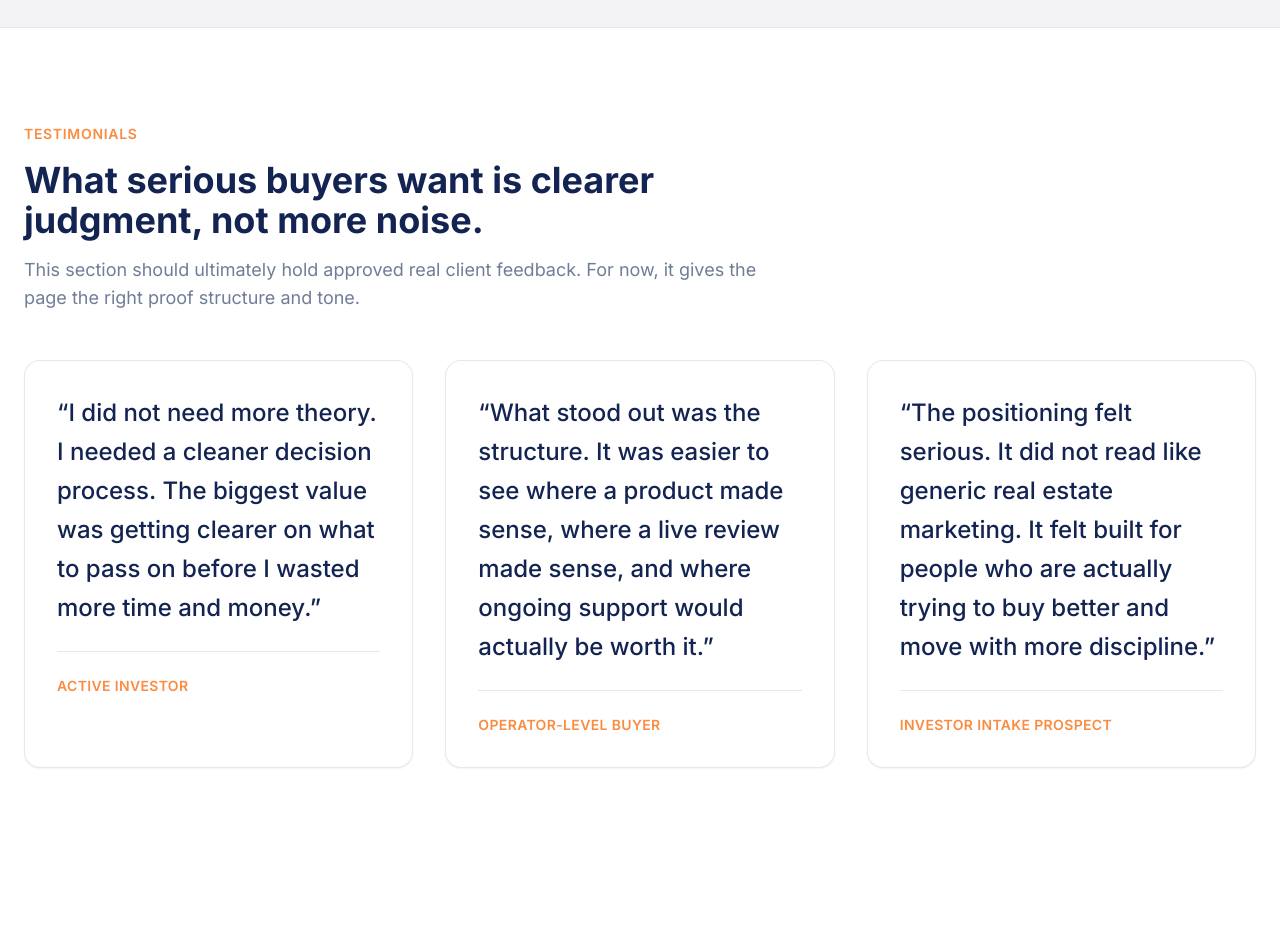
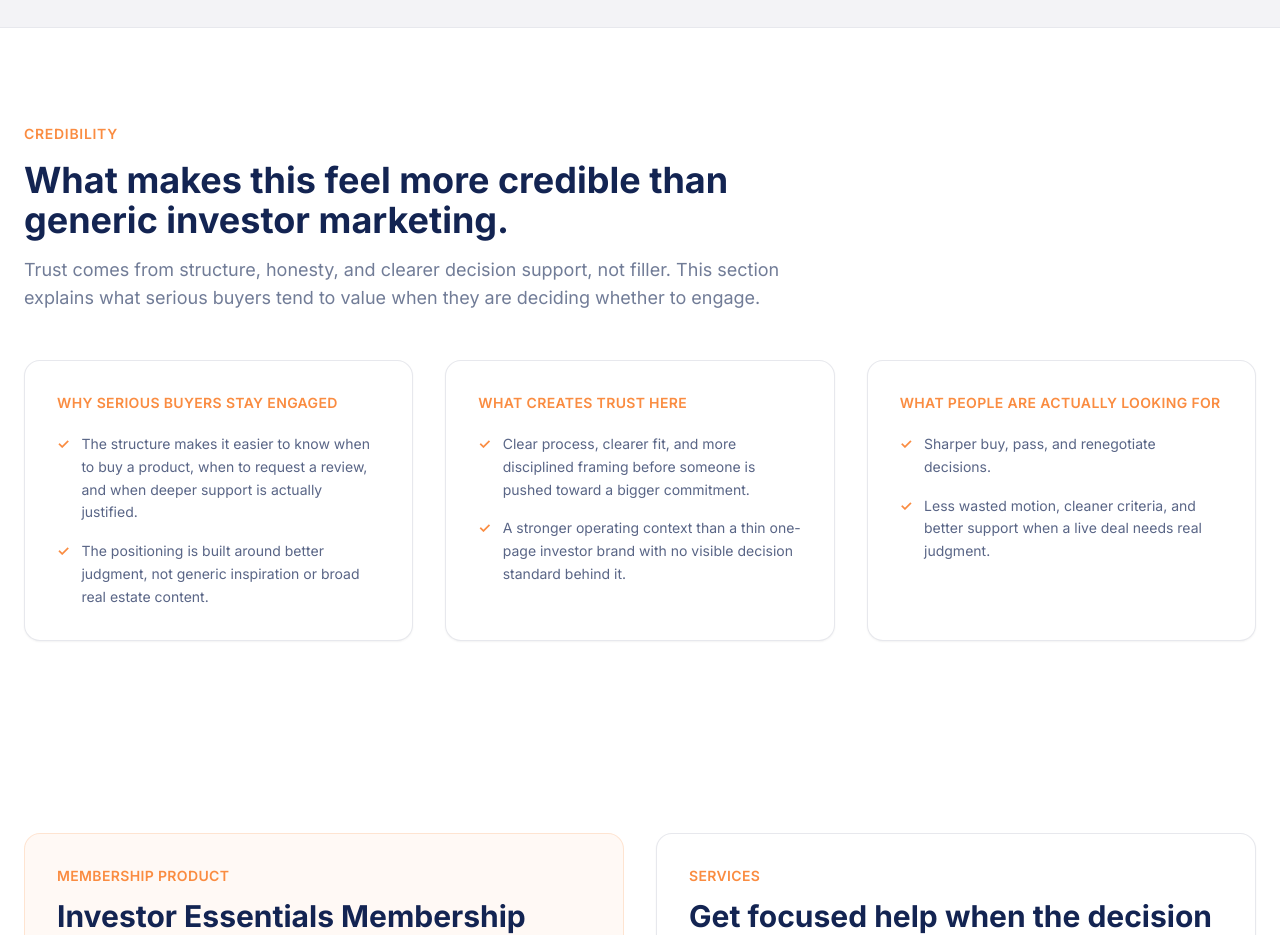
Before and after one commit to ashersoutherncities-art/southern-cities-investors, a Next.js app: page / in a window 1280 px wide. Shown: the part 2860-3795 px from the top of the page. Built offline with nearby package versions, Linux system fonts and the light colour scheme.

Commit message:
Replace testimonial placeholders with credibility section

```diff
--- a/app/page.tsx
+++ b/app/page.tsx
@@ -56,21 +56,27 @@ const buyerFit = [
   'Buyers who value disciplined execution over hype and random deal chasing',
 ];
 
-const testimonials = [
+const credibilitySections = [
   {
-    quote:
-      'I did not need more theory. I needed a cleaner decision process. The biggest value was getting clearer on what to pass on before I wasted more time and money.',
-    role: 'Active investor',
+    title: 'Why serious buyers stay engaged',
+    points: [
+      'The structure makes it easier to know when to buy a product, when to request a review, and when deeper support is actually justified.',
+      'The positioning is built around better judgment, not generic inspiration or broad real estate content.',
+    ],
   },
   {
-    quote:
-      'What stood out was the structure. It was easier to see where a product made sense, where a live review made sense, and where ongoing support would actually be worth it.',
-    role: 'Operator-level buyer',
+    title: 'What creates trust here',
+    points: [
+      'Clear process, clearer fit, and more disciplined framing before someone is pushed toward a bigger commitment.',
+      'A stronger operating context than a thin one-page investor brand with no visible decision standard behind it.',
+    ],
   },
   {
-    quote:
-      'The positioning felt serious. It did not read like generic real estate marketing. It felt built for people who are actually trying to buy better and move with more discipline.',
-    role: 'Investor intake prospect',
+    title: 'What people are actually looking for',
+    points: [
+      'Sharper buy, pass, and renegotiate decisions.',
+      'Less wasted motion, cleaner criteria, and better support when a live deal needs real judgment.',
+    ],
   },
 ];
 
@@ -235,19 +241,24 @@ export default function Home() {
       <section className="py-20 sm:py-24 bg-white border-t border-navy/10">
         <div className="site-shell">
           <div className="max-w-3xl mb-12">
-            <p className="text-orange font-semibold text-sm uppercase tracking-wider mb-4">Testimonials</p>
-            <h2 className="text-3xl sm:text-4xl font-bold text-navy">What serious buyers want is clearer judgment, not more noise.</h2>
+            <p className="text-orange font-semibold text-sm uppercase tracking-wider mb-4">Credibility</p>
+            <h2 className="text-3xl sm:text-4xl font-bold text-navy">What makes this feel more credible than generic investor marketing.</h2>
             <p className="mt-4 text-lg text-navy/60">
-              This section should ultimately hold approved real client feedback. For now, it gives the page the right proof structure and tone.
+              Trust comes from structure, honesty, and clearer decision support, not filler. This section explains what serious buyers tend to value when they are deciding whether to engage.
             </p>
           </div>
 
           <div className="grid md:grid-cols-3 gap-8">
-            {testimonials.map((item) => (
-              <div key={item.quote} className="rounded-2xl border border-navy/10 bg-white p-8 shadow-sm">
-                <p className="text-2xl leading-relaxed text-navy font-medium">“{item.quote}”</p>
-                <div className="mt-6 pt-6 border-t border-navy/10">
-                  <p className="text-sm font-semibold uppercase tracking-wide text-orange">{item.role}</p>
+            {credibilitySections.map((section) => (
+              <div key={section.title} className="rounded-2xl border border-navy/10 bg-white p-8 shadow-sm">
+                <p className="text-sm font-semibold uppercase tracking-wide text-orange">{section.title}</p>
+                <div className="mt-5 space-y-4 text-sm text-navy/70 leading-relaxed">
+                  {section.points.map((point) => (
+                    <div key={point} className="flex gap-3">
+                      <span className="text-orange font-bold">✓</span>
+                      <span>{point}</span>
+                    </div>
+                  ))}
                 </div>
               </div>
             ))}
```
